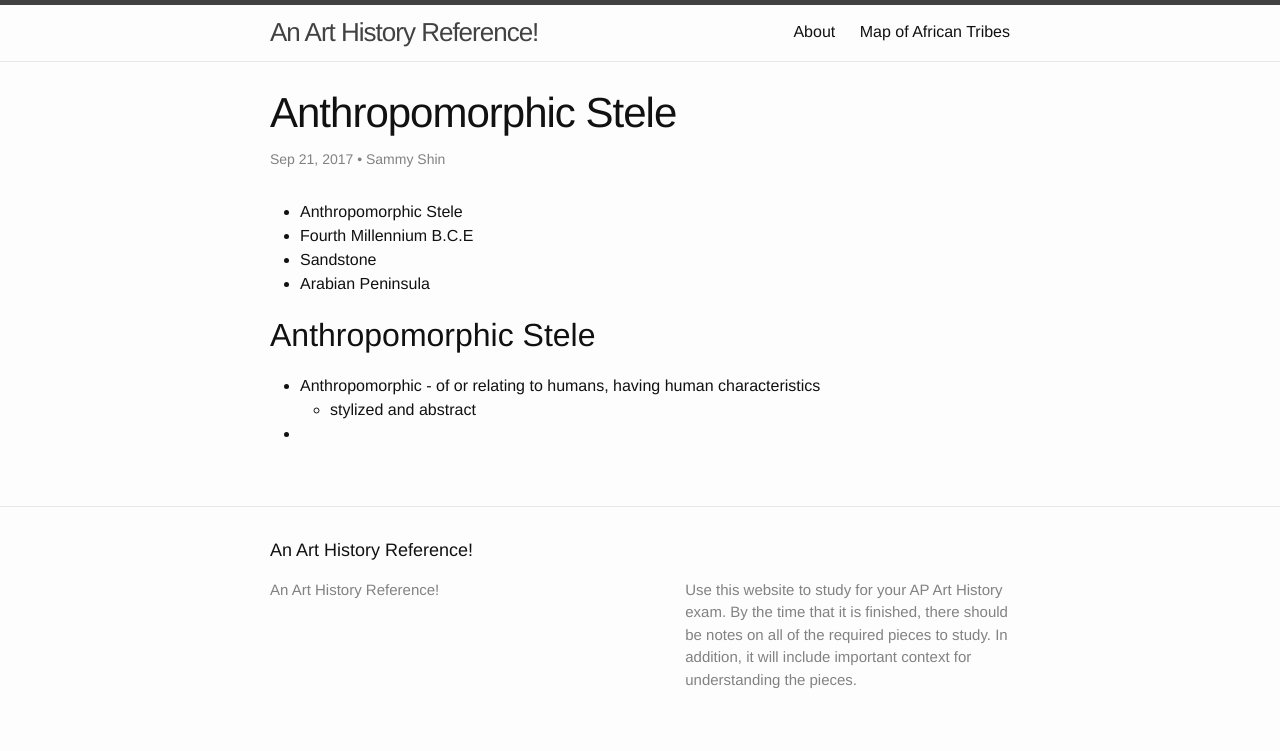
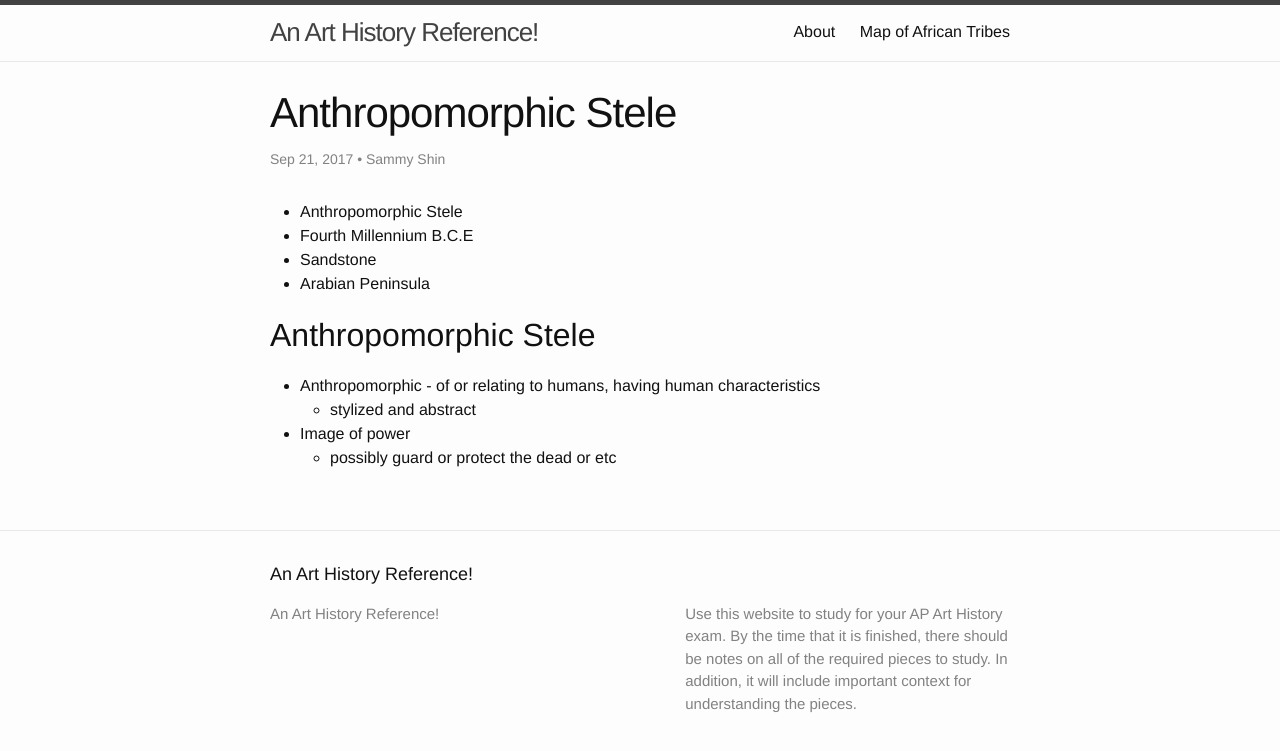
Before and after one commit to mbhs-arth/mbhs-arth.github.io, a Jekyll site: the page built from _posts/2017-09-22-anthropomorphic-stele.md, in a window 1280 px wide. Shown: the top 751 px of the page. Built offline with Jekyll 4.4.1, drawn with Linux system fonts in a browser that asks for light colours.

Commit message:
fixed image

```diff
--- a/_posts/2017-09-22-anthropomorphic-stele.md
+++ b/_posts/2017-09-22-anthropomorphic-stele.md
@@ -13,4 +13,5 @@ author: Sammy Shin
 ## Anthropomorphic Stele
 * Anthropomorphic - of or relating to humans, having human characteristics
   * stylized and abstract
-*
+* Image of power
+  * possibly guard or protect the dead or etc
```
Also changed, not shown: _posts/2017-09-21-standard-of-ur.md (+1 -1 lines).
